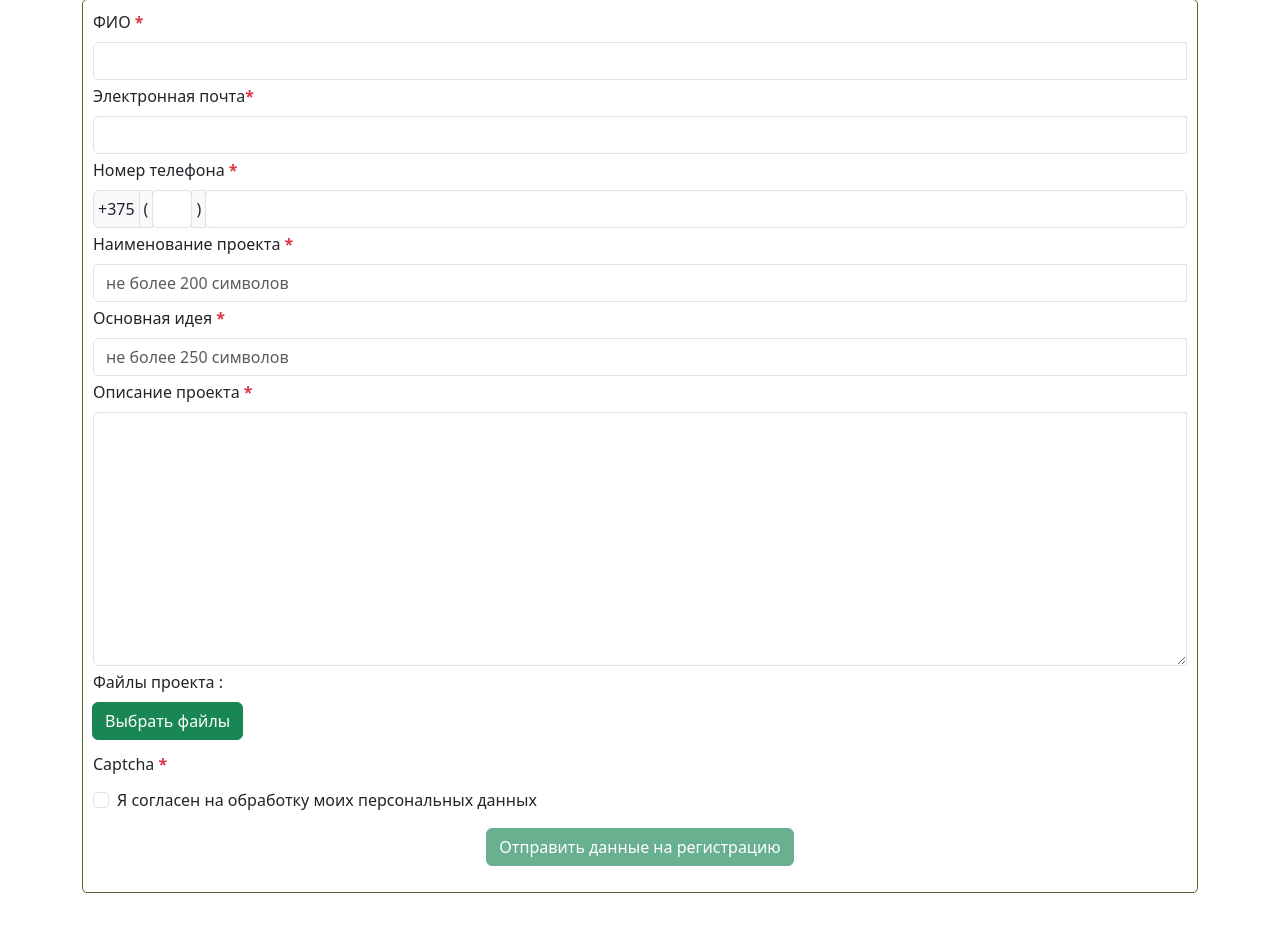
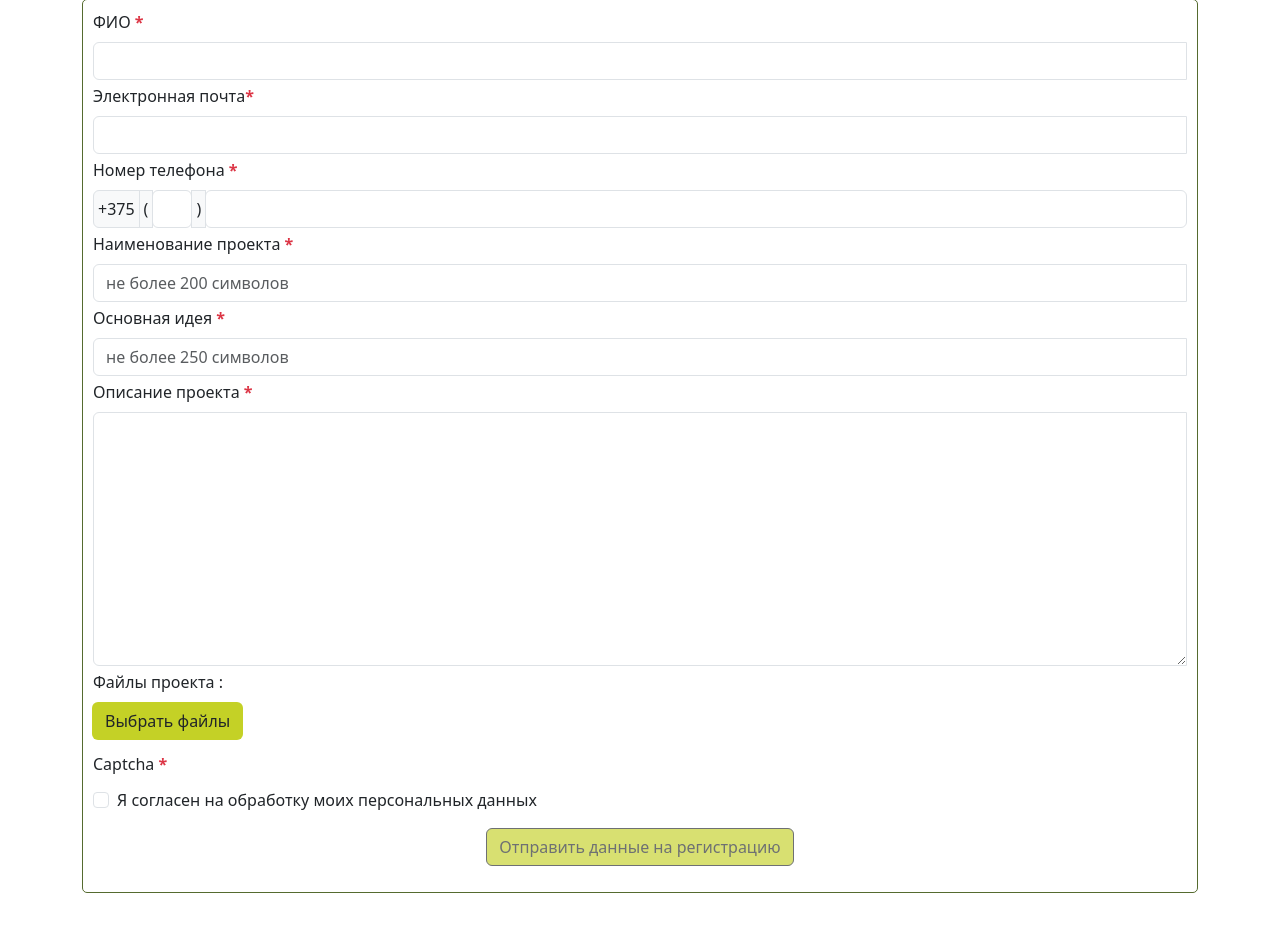
Before and after one commit to Sanch13/forum, a Django app: page /vote/registration_project/ in a window 1280 px wide. Shown: the part 67-1008 px from the top of the page. Run offline with Django 4.2, Linux system fonts and the light colour scheme.

Commit message:
work version

```diff
--- a/forum/vote/templates/vote/registration_project.html
+++ b/forum/vote/templates/vote/registration_project.html
@@ -6,6 +6,14 @@
 {% endblock title %}
 
 {% block css %}
+    <style>
+        .btn-miran:hover {
+            filter: brightness(80%);
+        }
+        .btn-miran {
+            background-color: #C4D126;
+        }
+    </style>
 {% endblock %}
 
 {% block content %}
@@ -148,9 +156,8 @@
                         <div class="input-group">
                             <input type="file" name="files" id="id_files" multiple
                                    style="display: none;">
-                            <button id="click_choose_files" class="btn btn-success rounded"
-                                    type="button">Выбрать
-                                файлы
+                            <button id="click_choose_files" class="btn btn-miran rounded"
+                                    type="button" style="background-color: #C4D126;">Выбрать файлы
                             </button>
                         </div>
                         <div id="file-names" class="mt-2 d-flex flex-wrap"></div>
@@ -179,8 +186,8 @@
                         </label>
                     </div>
                     <div class="text-center my-3">
-                        <button type="submit" class="btn btn-success send-data" id="submitBtn"
-                                disabled>
+                        <button type="submit" class="btn btn-miran send-data" id="submitBtn"
+                                style="background-color: #C4D126;" disabled>
                             Отправить данные на регистрацию
                         </button>
                     </div>
```
